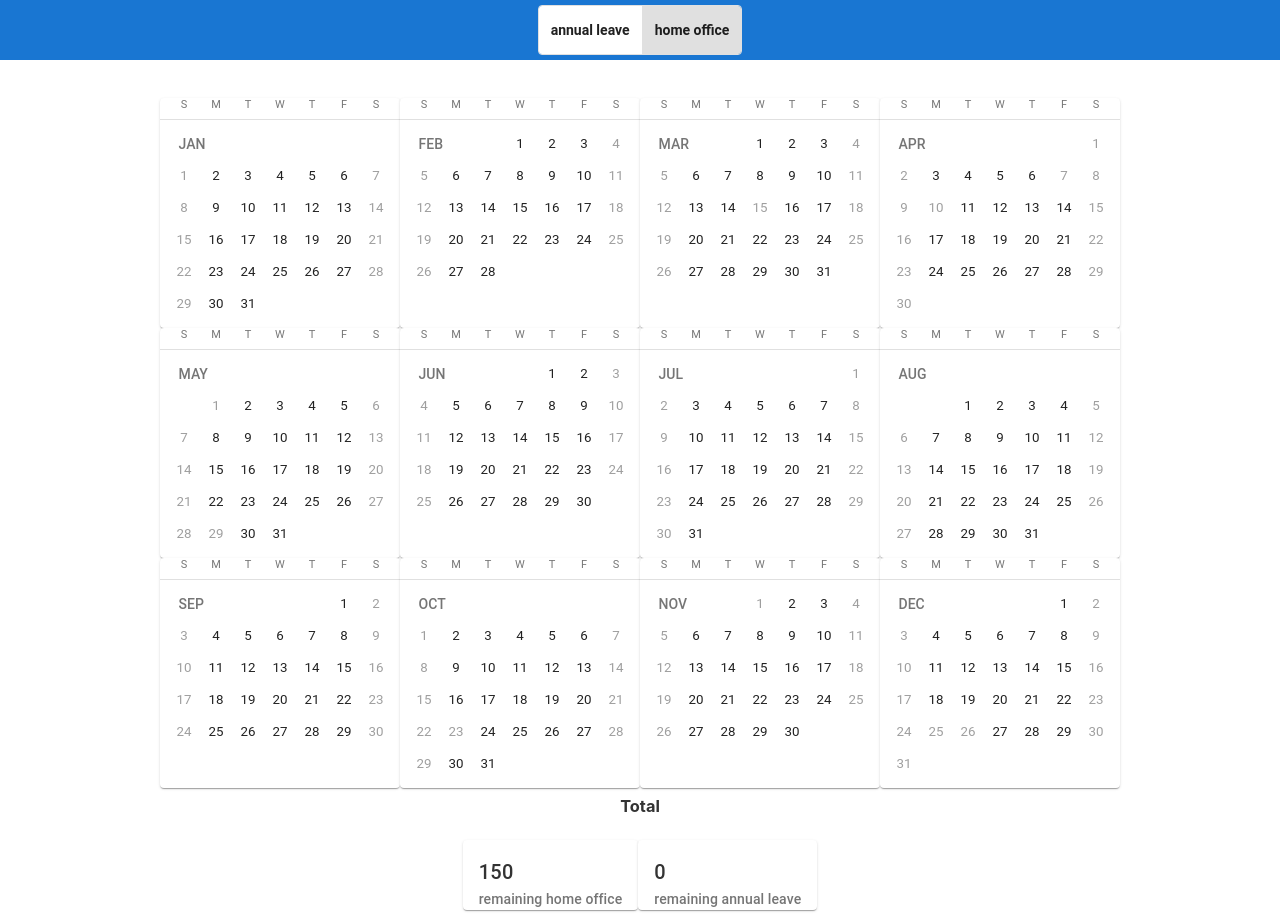
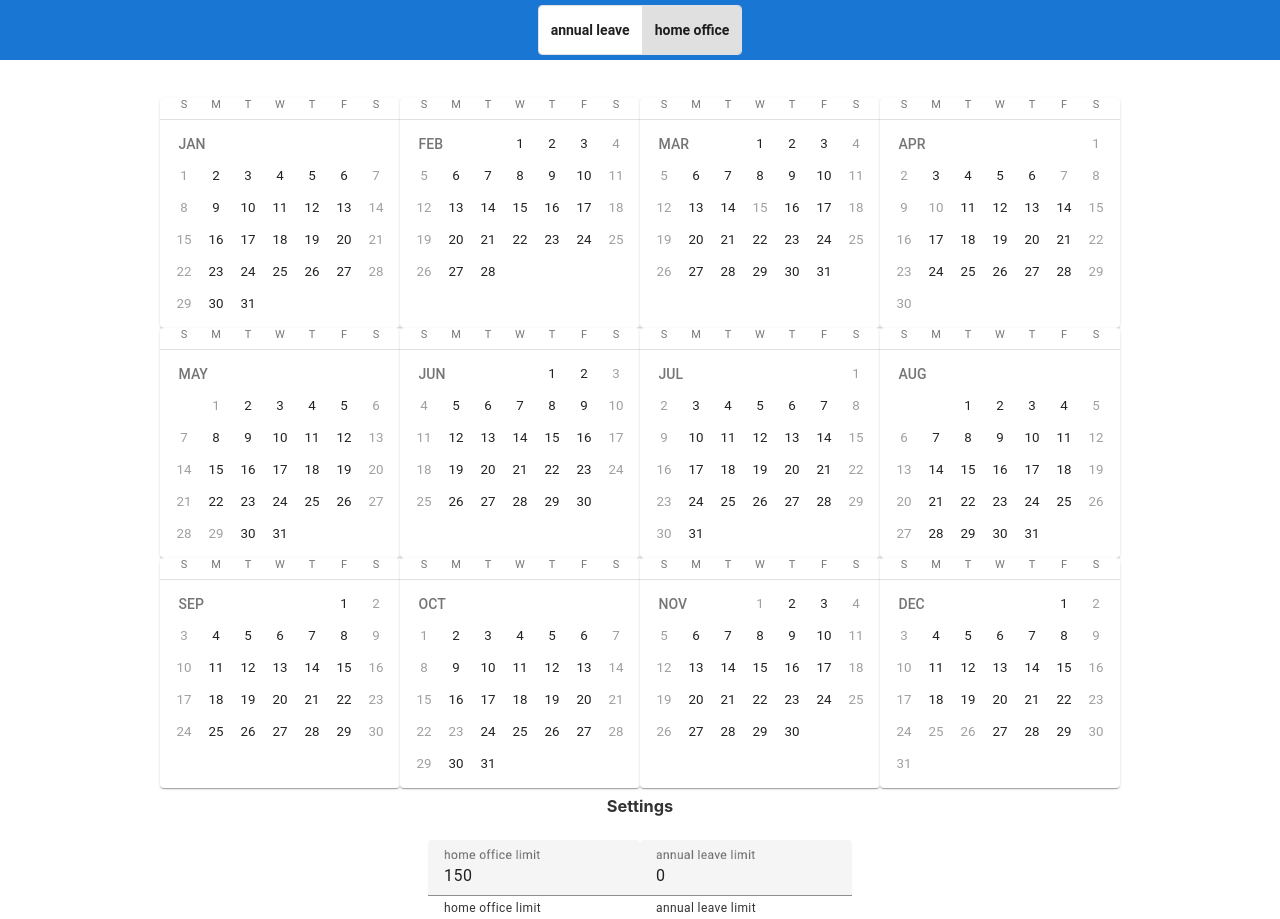
Before and after one commit to attilarepka/ho-calculator, an Angular app: page / in a window 1280 px wide. Shown: the top 919 px of the page. Built offline with nearby package versions, Linux system fonts and the light colour scheme; what ngx-filesaver would draw is missing.

Commit message:
Hide/show settings/total when needed

```diff
--- a/src/app/app.component.html
+++ b/src/app/app.component.html
@@ -17,8 +17,8 @@
     </div>
 
     <!-- Total -->
-    <h3>Total</h3>
-    <div class="card-container">
+    <h3 *ngIf="payload.daysMap.size">Total</h3>
+    <div class="card-container" *ngIf="payload.daysMap.size">
     <mat-card>
         <mat-card-header>
             <mat-card-title>{{remaningHomeOffice}}</mat-card-title>
@@ -35,9 +35,8 @@
     </div>
 
     <!-- Settings -->
-    <h3>Settings</h3>
-    <div class="card-container">
-
+    <h3 *ngIf="!payload.daysMap.size">Settings</h3>
+    <div class="card-container" *ngIf="!payload.daysMap.size">
         <form class="card-small">
             <mat-form-field>
                 <mat-label>home office limit</mat-label>
```
